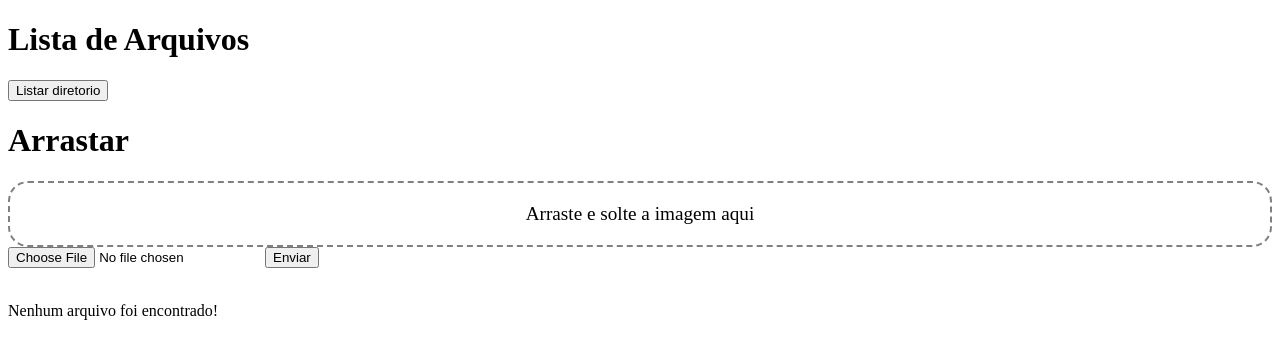
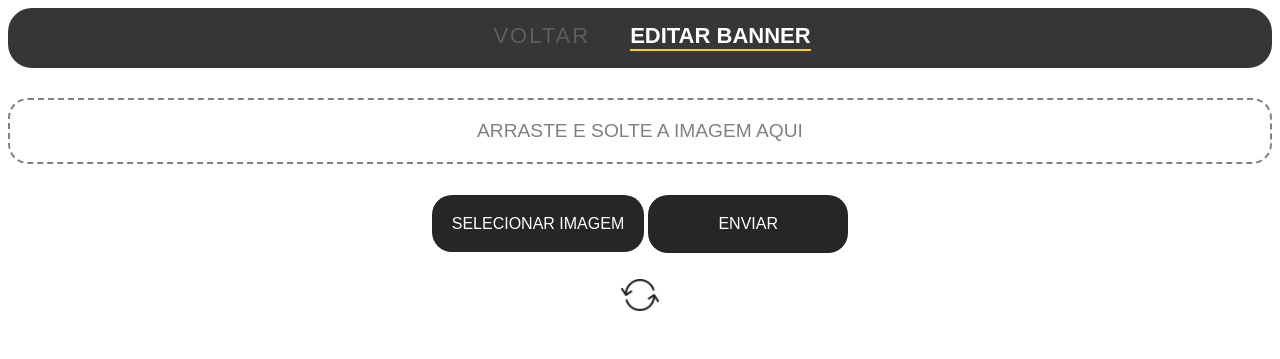
Before and after one commit to AndreLacerdaTI/AgendaFlask, a Flask app: template Agenda MG/templates/editarBanner.html in a window 1280 px wide. Shown: the top 359 px of the page. Run offline with Flask 3, Linux system fonts and the light colour scheme; the template is opened without the code that fills it, so the values that code supplies are empty.

Commit message:
Drop style

```diff
--- a/Agenda MG/app.py
+++ b/Agenda MG/app.py
@@ -491,11 +491,13 @@ def renomearImagem():
     # Diretório onde estão as imagens
     directory = 'static/images/Banners'
 
+    nomeNovo = request.form['nome_novo']
+    nomeAntigo = request.form['nome_antigo']
     # Nome antigo do arquivo
-    old_name = 'nome_antigo.jpg'
+    old_name = nomeAntigo
 
     # Novo nome desejado para o arquivo
-    new_name = 'novo_nome.jpg'
+    new_name = nomeNovo
 
     # Caminho completo para o arquivo antigo
     old_path = os.path.join(directory, old_name)
--- a/Agenda MG/static/css/styleDrop.css
+++ b/Agenda MG/static/css/styleDrop.css
@@ -1,17 +1,97 @@
+.menu-superior {
+    color: #000000;
+    background-color: #363636;
+    width: 100%;
+    height: 60px;
+    text-align: center;
+    border-radius: 24px;
+    float: left;
+}
+.menu-botoes{
+    color: rgba(255, 255, 255, 0.2);
+    background-color: #ffffff00;
+    padding-left: 12px;
+    padding-right: 12px;
+    font-size: 22px;
+    text-transform: uppercase;
+    letter-spacing: 2px;
+    display: inline-block;
+    font-weight: 100;
+    font-family: 'Montserrat', sans-serif;
+    border: 0;
+    letter-spacing: 2px;
+    cursor: pointer;
+}
+.menu-botoes:hover{
+    font-weight: bold;
+    color: #ffffff;
+}
+.botao-atual{
+    color: #ffffff;
+    border-bottom: 2px solid #FED100;
+    display:inline-block;
+    margin-left: 12px;
+    font-size: 22px;
+    font-family: 'Montserrat', sans-serif;
+    text-transform: uppercase;
+}
+
+.form-botao-atualizar{
+    float: left;
+}
+.form-botao-atualizar-central{
+    text-align: center;
+}
+.botao-renomear{
+    width: 50px;
+    height: auto;
+    background-color: #26242400;
+    border: 0;
+    transition: 0.3s;
+}
+.botao-excluir{
+    width: 50px;
+    height: auto;
+    background-color: #26242400;
+    border: 0;
+    transition: 0.3s;
+}
+.botao-excluir:hover{
+    scale: 1.2;
+}
+.botao-atualizar{
+    width: 50px;
+    height: 50px;
+    border: 0;
+    border-radius: 50px;
+    align-items: center;
+    background-color: #26262600;
+    transition: 0.3s;
+}
+.botao-atualizar:hover{
+    scale: 1.2;
+}
+.icone-botao-atualizar{
+    width: 100%;
+    height: auto;
+}
 #dropzone{
     border: 2px dashed gray;
+    color: gray;
     border-radius: 20px;
     padding: 20px;
     text-align: center;
     font-size: 1.2em;
     transition: 0.3s;
+    font-family: 'Montserrat', sans-serif;
+    text-transform: uppercase;
 }
 
 #dropzone.dragging {
     border: 2px solid #FED100;
-    background-color: #FED100;
+    background-color: #ffffff;
     font-weight: bold;
-    color: #ffffff;
+    color: #262626;
 }
 #dropzone:hover {
     font-weight: bold;
@@ -19,11 +99,14 @@
 
 .titulo-nome {
     text-align: center;
-    width:70%;
+    width:33%;
     background:#262424;
     border-radius: 0px;
     color: white;
     padding: 8px;
+}
+.texto-nome{
+    margin: 15px;
 }
 
 table{
@@ -47,6 +130,104 @@ td {
 }
 
 tr:hover {
-    background-color: #FED100;
+    background-color: #cdcdcd;
     transition: 0.3s;
 }
+
+.icone-botao{
+    width: 25px;
+    height: auto;
+}
+
+#my-button{
+    width: 50px;
+    height: 50px;
+    border: 0;
+    background-color: rgba(255, 255, 255, 0);
+    transition: 0.3s;
+}
+#my-button:hover{
+    scale: 1.2;
+}
+
+.menu-input{
+    border: none;
+    display:inline;
+    height: 30px;
+    width: 30%;
+    background: rgba(130, 130, 130, 0);
+    border-bottom: 2px solid #262626;
+    overflow: hidden;
+    transition: all 0.5s ease-in-out;
+    font-family: 'Montserrat', sans-serif;
+    text-align: center;
+    text-justify: auto;
+    color: #262626;
+    font-size: 15px;
+    margin-bottom: 10px;
+}
+.menu-input:focus{
+    width: 75%;
+    color: #262626;
+    border: none;
+    border-bottom: 2px solid #FED100;
+    outline: none;
+    font-size: 18px;
+}
+
+.menu-input-escondido{
+    width: 0px;
+    background-color:#26242400;
+    border: 0;
+}
+
+.form-enviar{
+    width: 100%;
+    text-align: center;
+}
+
+input[type="file"] {
+    display: none;
+}
+label {
+    padding: 20px;
+    width: 200px;
+    border-radius: 20px;
+    background-color: #262626;
+    color: #ffffff;
+    font-family: 'Montserrat', sans-serif;
+    text-transform: uppercase;
+    text-align: center;
+    margin-top: 10px;
+    cursor: pointer;
+}
+label:hover {
+    font-weight: bold;
+}
+
+.botao-enviar{
+    padding: 20px;
+    width: 200px;
+    border-radius: 20px;
+    background-color: #262626;
+    color: #ffffff;
+    font-size: 16px;
+    font-family: 'Montserrat', sans-serif;
+    text-transform: uppercase;
+    text-align: center;
+    margin-top: 10px;
+    cursor: pointer;
+    border: 0;
+}
+.botao-enviar:hover{
+    font-weight: bold;
+}
+
+.mensagem-retorno{
+    width: 100%;
+    font-family: 'Montserrat', sans-serif;
+    text-transform: uppercase;
+    color: #262626;
+    font-weight: bold;
+    text-align: center;
+}
--- a/Agenda MG/templates/editarBanner.html
+++ b/Agenda MG/templates/editarBanner.html
@@ -42,22 +42,32 @@
         var file = event.dataTransfer.files[0];
         console.log('Arquivo solto:', file.name);
       }
+
     </script>
   </head>
   <body>
-    <h1>Lista de Arquivos</h1>
-    <!-- Listando todas as imagens dentro do diretorio -->
-    <form method="post" action="{{ url_for('listarDiretorio') }}">
-      <button type="submit" class="botao-excluir">Listar diretorio</button>
-    </form>
-    <h1>Arrastar</h1>
+    <div class="menu-superior" id="esconder">
+      <form class="menu-botoes" method="post" id="esconder" action="{{ url_for('admin') }}">
+          <button class="menu-botoes">Voltar</button>
+      </form>
+      <h1 class="botao-atual">Editar banner</h1>
+    </div>
+    <br>
+    <br>
+    <br>
+    <br>
+    <br>
     <div id="dropzone" ondragenter="handleDragEnter(event)" ondragover="handleDragOver(event)" ondragleave="handleDragLeave(event)" ondrop="handleDrop(event)">
       Arraste e solte a imagem aqui
     </div>
+    <h1></h1>
     <!-- Enviando imagens para dentro do diretorio -->
-    <form method="POST" enctype="multipart/form-data">
-      <input type="file" name="file">
-      <input type="submit" value="Enviar">
+    <form class="form-enviar" method="POST" enctype="multipart/form-data" action="{{ url_for('upload') }}">
+      <div>
+        <label for="arquivo">Selecionar imagem</label>
+        <input type="file" name="file" id="arquivo">
+        <button class="botao-enviar" type="submit" value="Enviar">Enviar</button>
+      </div>
     </form><br>
     {% if mensagemRetorno %}
             <p class="mensagem-retorno">{{mensagemRetorno}}</p>
@@ -66,7 +76,15 @@
       <table class="tebela-interno">
         <thead>
           <tr>
-            <th class="titulo-nome">Nome</th>
+            <th class="titulo-nome">
+              <!-- Listando todas as imagens dentro do diretorio -->
+              <form class="form-botao-atualizar" method="post" action="{{ url_for('listarDiretorio') }}">
+                <button type="submit" class="botao-atualizar" alt="Atualizar">
+                  <img class="icone-botao-atualizar" src="{{ url_for('static', filename='images/icone-atualizar.png') }}">
+                </button>
+              </form>
+              <h3 class="texto-nome">Nome</h3>
+            </th>
             <th class="titulo-nome">Renomear</th>
             <th class="titulo-nome">Excluir</th>
           </tr>
@@ -77,24 +95,30 @@
                 <td>{{ file }}</td>
                 <td>
                   <form method="post" action="{{ url_for('renomearImagem') }}">
-                    <button class="botao-excluir" name="botaoExcluir" value="{{file}}">Renomear</button>
+                    <input type="text" value="{{file}}" class="menu-input-escondido" id="nome_antigo" name="nome_antigo">
+                    <input type="text" value="{{file}}" class="menu-input" id="nome_novo" name="nome_novo">
+                    <button id="my-button" class="botao-renomear" class="btn" value="{{file}}">
+                      <img class="icone-botao" src="{{ url_for('static', filename='images/icone-salvar.png') }}">
+                    </button>
                   </form>
                 </td>
                 <td>
                   <form method="post" action="{{ url_for('excluirImagem') }}">
-                    <button class="botao-excluir" name="botaoExcluir" value="{{file}}">Excluir</button>
+                    <button class="botao-excluir" name="botaoExcluir" value="{{file}}">
+                      <img class="icone-botao-atualizar" src="{{ url_for('static', filename='images/icone-excluir.png') }}">
+                    </button>
                   </form>
                 </td>
               </tr>
           {% endfor %}
-          <tr>
-            <td class="rodape-nome"> </td>
-            <td class="rodape-ramal"> </td>
-          </tr>
         </tbody>
       </table>
     {% else %}
-      <p class="mensagem-retorno">Nenhum arquivo foi encontrado!</p>
+      <form class="form-botao-atualizar-central" method="post" action="{{ url_for('listarDiretorio') }}">
+        <button type="submit" class="botao-atualizar" alt="Atualizar">
+          <img class="icone-botao-atualizar" src="{{ url_for('static', filename='images/icone-atualizar-escuro.png') }}">
+        </button>
+      </form>
     {% endif %}
   </body>
 </html>
```
Also changed, not shown: Agenda MG/static/images/icone-atualizar-escuro.png (added), Agenda MG/static/images/icone-atualizar.png (added), Agenda MG/static/images/icone-excluir.png (added), Agenda MG/static/images/icone-salvar.png (added).
